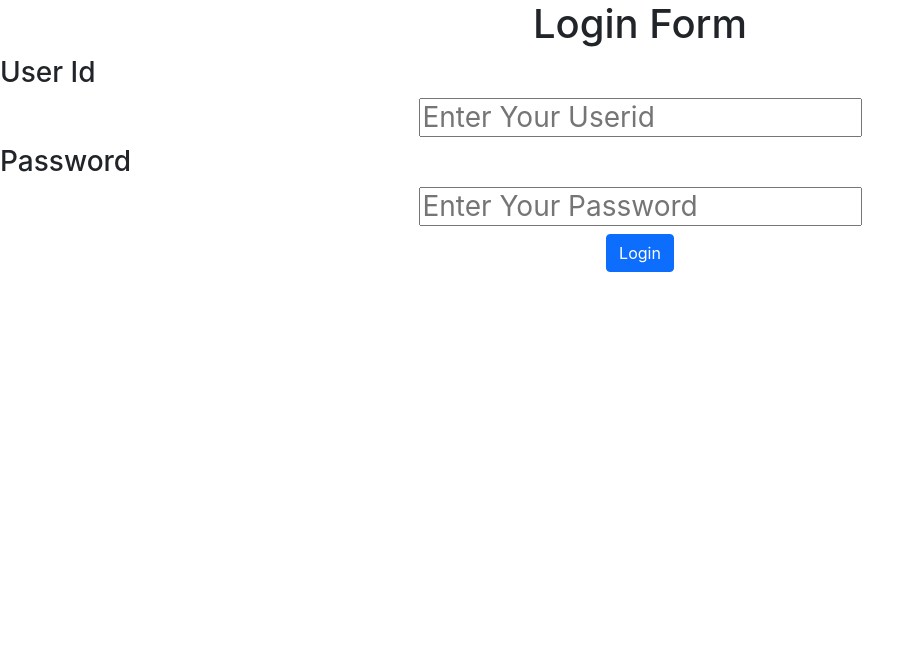
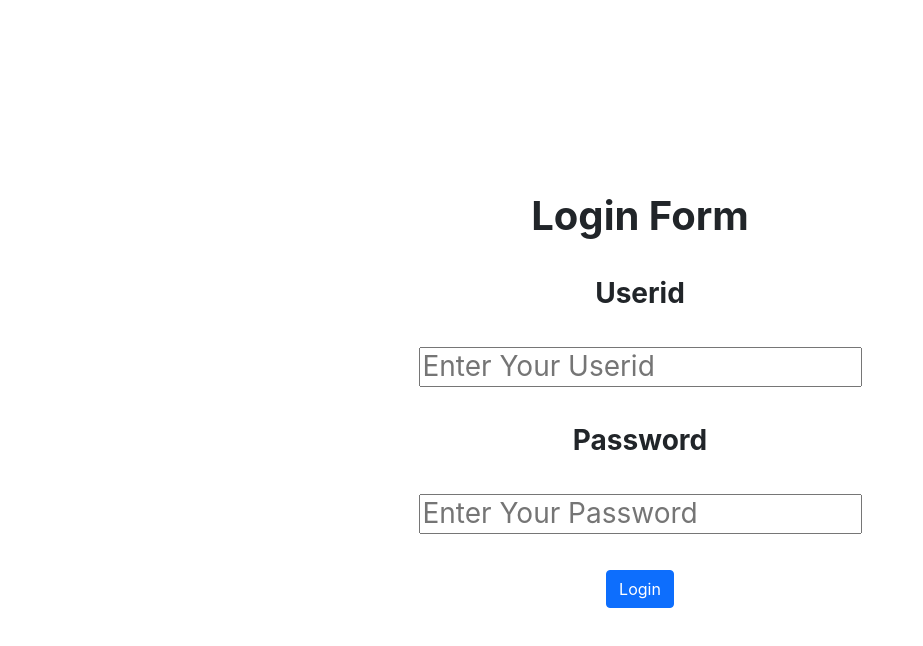
Before and after one commit to meet178/React-Js, a React (Create React App) app: page / in a window 1280 px wide. Shown: the top 646 px of the page, without its empty margins (0-923 px from the left). Built offline with nearby package versions, Linux system fonts and the light colour scheme.

Commit message:
change in files

```diff
--- a/src/component/Form.js
+++ b/src/component/Form.js
@@ -51,11 +51,11 @@ const UpdateForm = ({ single, Function }) => {
 
   return (
     <div>
-      <h1 align="center" >Update Form</h1>
+      <h1 align="center" ><b>Update Form</b></h1>
       <br />
       <h4 align="center">
       <br />
-      <label >Userid</label>
+      <label ><b>Userid</b></label>
       <br />
       <input
         type="Userid"
@@ -66,7 +66,7 @@ const UpdateForm = ({ single, Function }) => {
       <br />
 
       <br />
-      <label>Fname</label>
+      <label><b>Fname</b></label>
       <br />
       <input
         type="Fname"
--- a/src/component/LoginForm.js
+++ b/src/component/LoginForm.js
@@ -43,10 +43,14 @@ const LoginForm = () => {
 
   return (
     <div>
-      <h1 align="center">Login Form</h1>
-      <label>
-        <h3 align="center" > User Id </h3>
-      </label>
+      <br /><br /><br /><br /><br /><br /><br /><br />
+      <h1 align="center"><b>Login Form</b></h1>
+        <h4 align="center">
+        <br />
+      <label><h3> <b>Userid</b></h3></label>
+      <br />
+
+      <br />
       <h3 align="center">
       <input
         type="Userid"
@@ -58,9 +62,14 @@ const LoginForm = () => {
       />
       </h3>
 
-      <label>
+      {/* <label>
         <h3 align="center"> Password </h3>
-      </label>
+      </label> */}
+      <br />
+
+      <label><h3><b>Password</b></h3></label>
+      <br />
+      <br />
       <h3 align="center">
       <input
         type="Password"
@@ -71,10 +80,11 @@ const LoginForm = () => {
         onChange={(e) => ChangeValue(e)}
         />
         </h3>
+        <br />
         <div align="center">
             <button onClick={() => LoginData()} className="btn btn-primary">Login</button>
         </div>
-
+        </h4>
     </div>
   );
 };
--- a/src/component/SignUpForm.js
+++ b/src/component/SignUpForm.js
@@ -46,11 +46,13 @@ const SingUp = () => {
 
   return (
     <div>
-      <h1 align="center">Sign Up Form</h1>
+      <h1 align="center"><b>Sign Up Form</b></h1>
       <form method="POST">
         <h4 align="center">
-        <label><h3> Userid</h3></label>
         <br />
+        <label><h3> <b>Userid</b></h3></label>
+        <br />
+
         <input
           type="Userid"
           name="Userid"
@@ -62,7 +64,7 @@ const SingUp = () => {
         <br />
 
         <br />
-        <label><h3>Fname</h3></label>
+        <label><h3><b>Fname</b></h3></label>
         <br />
 
         <input
@@ -76,7 +78,7 @@ const SingUp = () => {
         <br />
 
         <br />
-        <label><h3>Lname</h3></label>
+        <label><h3><b>Lname</b></h3></label>
         <br />
 
         <input
@@ -90,7 +92,7 @@ const SingUp = () => {
         <br />
 
         <br />
-        <label><h3>MoNum</h3></label>
+        <label><h3><b>MoNum</b></h3></label>
         <br />
         <input
           type="Number"
@@ -103,7 +105,7 @@ const SingUp = () => {
         <br />
 
         <br />
-        <label><h3>country</h3></label>
+        <label><h3><b>Country</b></h3></label>
         <br />
         <input
           type="country"
@@ -116,7 +118,7 @@ const SingUp = () => {
         <br />
 
         <br />
-        <label><h3>Password</h3></label>
+        <label><h3><b>Password</b></h3></label>
         <br />
         <input
           type="Password"
@@ -128,12 +130,12 @@ const SingUp = () => {
         />
         <br />
         <br />
-        <button onClick={PostData} className="btn btn-primary"><h6>Submit</h6></button>
+        <button onClick={PostData} className="btn btn-primary"><h6><b>Submit</b></h6></button>
         {/* <button onClick={DataList}>Submit In List</button> */}
       </h4>
       </form>
       <div align="center">
-        <button onClick={() => LogOut()} className="btn btn-primary"><h6>LogOut</h6></button>
+        <button onClick={() => LogOut()} className="btn btn-primary"><h6><b>LogOut</b></h6></button>
       </div>
       <hr />
       <GetData />
```
Also changed, not shown: redux.txt (deleted).
